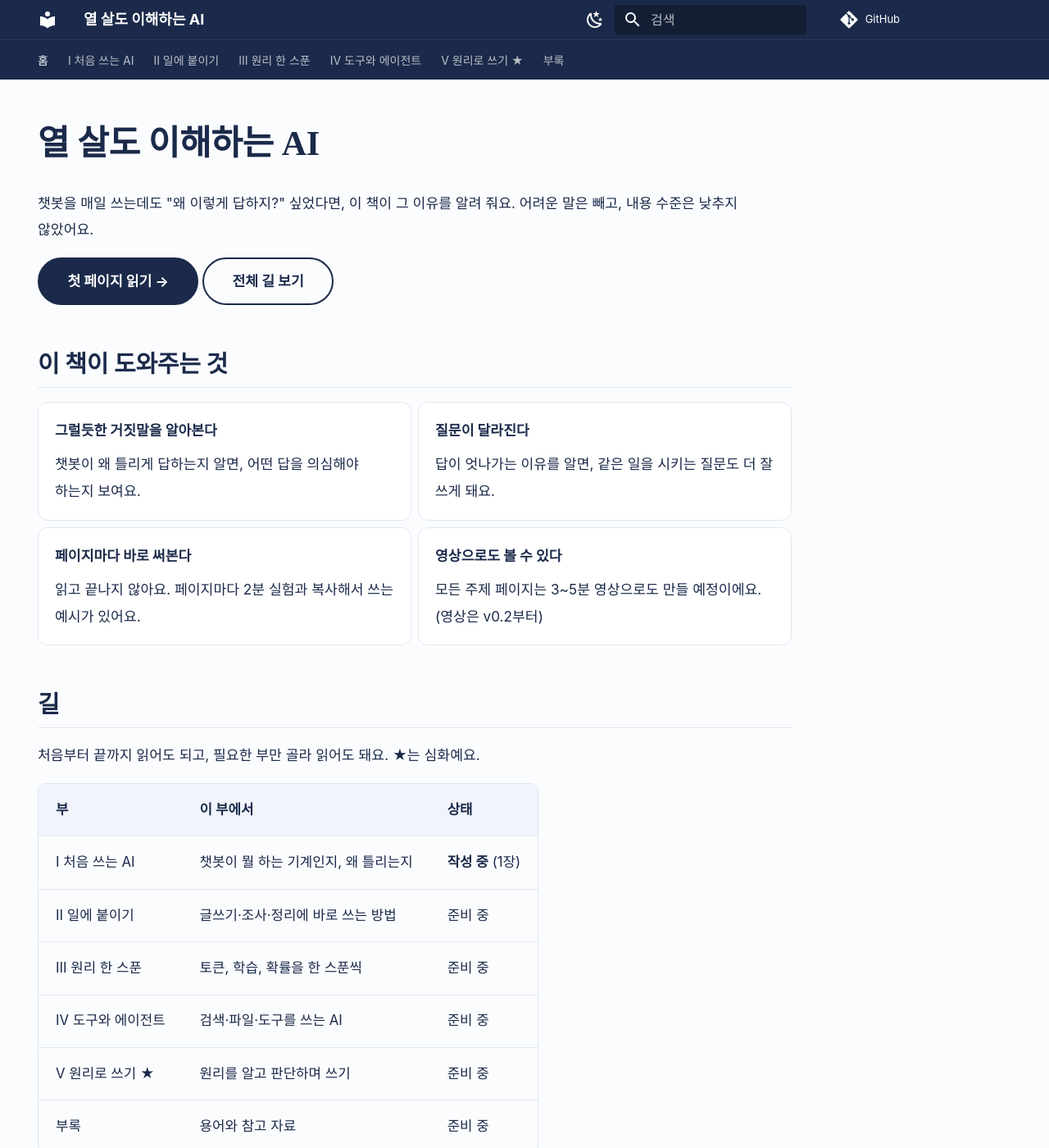
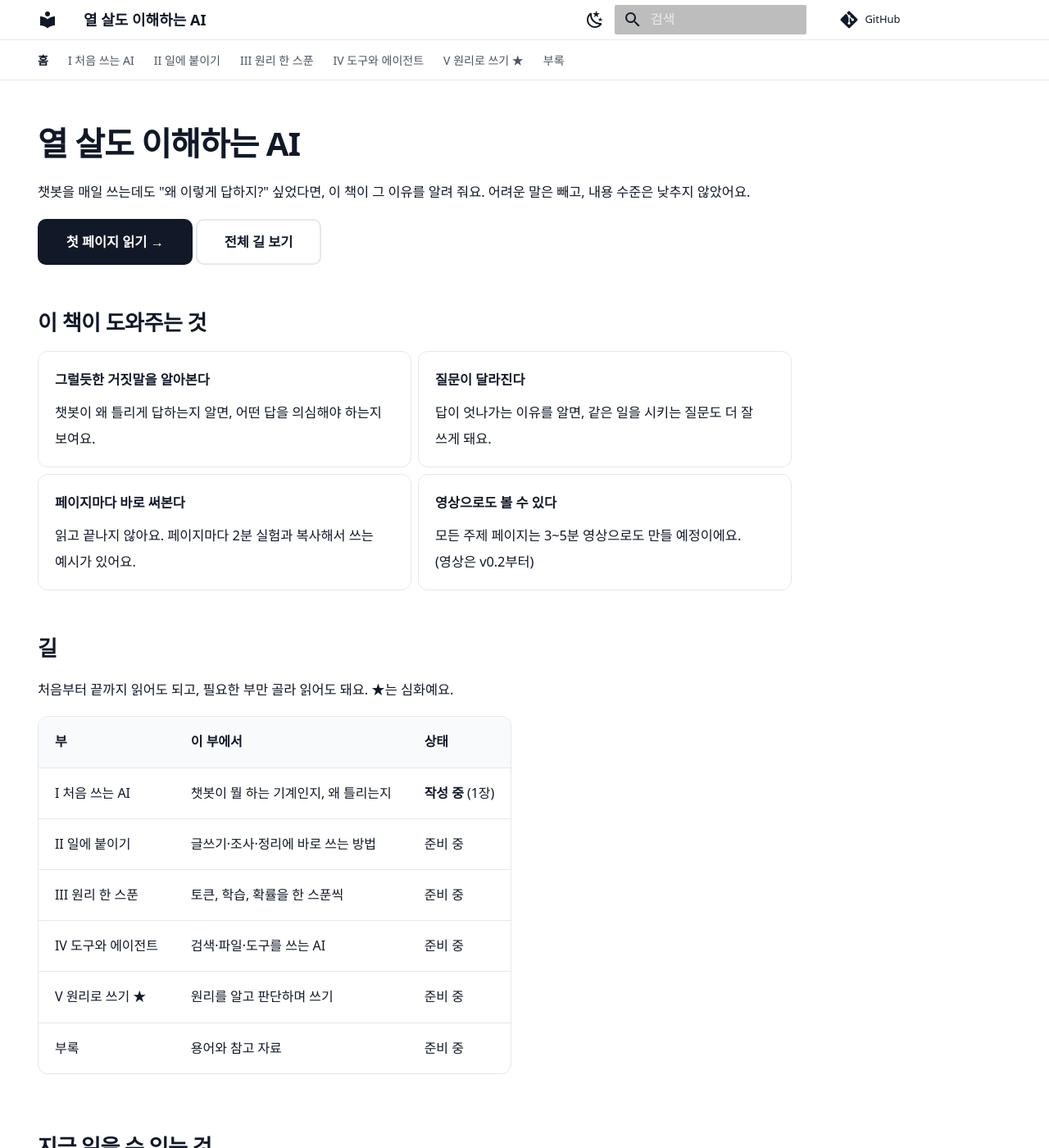
Before and after one commit to AI-jungjuhang/AI-education, an MkDocs documentation site: the page built from docs/index.md, in a window 1280 px wide and 1400 px high. Shown: the whole window at 82% size. Built offline with MkDocs 1.6.1 and Material for MkDocs 9.7.7, drawn with Linux system fonts in a browser that asks for light colours; some web fonts are replaced; comment, search, counter and statistics services are not loaded; some of the changed text lies outside the part shown.

Commit message:
참고 사이트 느낌의 깔끔한 디자인으로 개편, 인터뷰 참고 규칙 기록
Co-Authored-By: Claude Sonnet 5.5 <noreply@anthropic.com>
Claude-Session: https://claude.ai/code/session_01VYi7RVeQz7GRhY6gpYnJVo

```diff
--- a/docs/index.md
+++ b/docs/index.md
@@ -49,6 +49,8 @@ hide:
 
 ## 지금 읽을 수 있는 것
 
-1. [챗봇은 '다음 말'을 맞히는 기계](part1/ch01/next-word.md): 읽는 데 약 5분
-2. 글자를 토큰이라는 조각으로 쪼개 읽는다: 다음 차례
-3. 그럴듯하지만 틀릴 수 있다(환각): 그다음 차례
+<div class="ep-list">
+<a href="part1/ch01/next-word/"><span class="ep-no">1.1.1</span><span class="ep-title">챗봇은 '다음 말'을 맞히는 기계</span><span class="ep-time">읽기 5분</span></a>
+<div class="soon"><span class="ep-no">1.1.2</span><span class="ep-title">글자를 토큰이라는 조각으로 쪼개 읽는다</span><span class="ep-time">다음 차례</span></div>
+<div class="soon"><span class="ep-no">1.1.3</span><span class="ep-title">그럴듯하지만 틀릴 수 있다 (환각)</span><span class="ep-time">그다음 차례</span></div>
+</div>
--- a/docs/stylesheets/extra.css
+++ b/docs/stylesheets/extra.css
@@ -1,57 +1,85 @@
-/* 디자인 방향: 차분한 잉크 블루 + 형광펜 포인트. 장식은 줄이고 읽기 편하게. */
+/* 디자인 방향: 순백 바탕, 짙은 먹색 글자, 파란 포인트 하나. 얇은 선과 둥근 모서리로만 구획한다.
+   서체는 Pretendard 한 가지. 장식은 쓰지 않고, 핵심 문장에만 연한 형광펜. */
 :root{
-  --ink:#1b2a4a; --ink-soft:#44506b; --blue:#2b4acb;
-  --marker:#ffe46b; --paper:#fbfcfe; --card:#ffffff; --line:#e1e6f0; --tint:#f1f4fb;
-  --font-head:"Gowun Batang","Noto Serif KR",serif;
+  --ink:#111827; --ink-soft:#4b5563; --ink-faint:#9ca3af;
+  --blue:#1d4ed8; --marker:#fef08a;
+  --bg:#ffffff; --card:#ffffff; --line:#e5e7eb; --tint:#f9fafb;
+  --font:"Pretendard Variable",Pretendard,"Noto Sans KR",ui-sans-serif,system-ui,sans-serif;
+  --mono:"JetBrains Mono",ui-monospace,Menlo,Consolas,monospace;
 }
 [data-md-color-scheme="default"]{
-  --md-primary-fg-color:var(--ink); --md-primary-bg-color:#fff;
+  --md-primary-fg-color:#fff; --md-primary-bg-color:var(--ink);
   --md-accent-fg-color:var(--blue);
-  --md-default-bg-color:var(--paper); --md-default-fg-color:var(--ink);
+  --md-default-bg-color:var(--bg); --md-default-fg-color:var(--ink);
   --md-typeset-a-color:var(--blue);
+  --md-text-font:"Pretendard Variable",Pretendard,"Noto Sans KR",sans-serif;
+  --md-code-font:"JetBrains Mono",monospace;
 }
 [data-md-color-scheme="slate"]{
-  --md-primary-fg-color:#0e1424; --md-primary-bg-color:#e8ecf7;
-  --md-accent-fg-color:#9fb0ff;
-  --md-default-bg-color:#11161f; --md-default-fg-color:#e6e9f1;
-  --md-typeset-a-color:#9fb0ff;
-  --ink:#e6e9f1; --ink-soft:#a9b2c7; --marker:#ffe46b;
-  --card:#1a2030; --line:#2c3446; --tint:#161c2a;
+  --md-primary-fg-color:#0b0f19; --md-primary-bg-color:#f3f4f6;
+  --md-accent-fg-color:#93b4ff;
+  --md-default-bg-color:#0b0f19; --md-default-fg-color:#f3f4f6;
+  --md-typeset-a-color:#93b4ff;
+  --md-text-font:"Pretendard Variable",Pretendard,"Noto Sans KR",sans-serif;
+  --md-code-font:"JetBrains Mono",monospace;
+  --ink:#f3f4f6; --ink-soft:#9ca3af; --ink-faint:#6b7280; --blue:#93b4ff;
+  --card:#111827; --line:#252b3a; --tint:#111827;
 }
-.md-typeset{font-size:.86rem;line-height:1.9;color:var(--md-default-fg-color)}
+body,.md-typeset{font-family:var(--font)}
+.md-typeset{font-size:.82rem;line-height:1.95;color:var(--md-default-fg-color);letter-spacing:-.003em}
 .md-content__inner{max-width:46rem}
-/* 한국어는 어절 단위로 줄바꿈 */
 .md-typeset,.md-typeset h1,.md-typeset h2,.md-typeset td,.md-typeset th{word-break:keep-all;overflow-wrap:break-word}
 .md-typeset pre,.md-typeset code{word-break:normal}
-.md-typeset h1{font-family:var(--font-head);font-weight:700;font-size:2.1rem;line-height:1.35;color:var(--ink);letter-spacing:-.01em;margin:0 0 1.4rem}
-.md-typeset h2{font-family:var(--font-head);font-weight:700;font-size:1.45rem;color:var(--ink);margin:2.6rem 0 .8rem;padding-bottom:.35rem;border-bottom:1px solid var(--line)}
+/* 헤더와 탭: 흰색, 얇은 아랫선 */
+.md-header{box-shadow:none;border-bottom:1px solid var(--line);background:var(--md-default-bg-color);color:var(--ink)}
+.md-header__title{font-weight:800}
+.md-tabs{background:var(--md-default-bg-color);color:var(--ink-soft);border-bottom:1px solid var(--line)}
+.md-tabs__link{opacity:1;color:var(--ink-soft);font-size:.7rem;font-weight:500}
+.md-tabs__item--active .md-tabs__link,.md-tabs__link:hover{color:var(--ink);font-weight:700}
+/* 제목 */
+.md-typeset h1{font-family:var(--font);font-weight:800;font-size:2rem;line-height:1.35;letter-spacing:-.025em;color:var(--ink);margin:0 0 .6rem}
+.md-typeset h2{font-family:var(--font);font-weight:700;font-size:1.3rem;letter-spacing:-.02em;color:var(--ink);margin:2.6rem 0 .8rem;padding-bottom:0;border:0}
 .md-typeset strong{font-weight:700}
+/* 제목 아래 정보 줄 */
+.md-typeset .ep-meta{margin:0 0 1.6rem;font-size:.7rem;color:var(--ink-soft);display:flex;flex-wrap:wrap;gap:.3rem .9rem}
+.md-typeset .ep-meta span+span::before{content:"·";margin-right:.9rem;color:var(--ink-faint)}
+.md-typeset .ep-bar{display:block;border:1px solid var(--line);border-radius:12px;padding:.7rem 1rem;font-size:.75rem;color:var(--ink-soft);margin:0 0 1.8rem;background:var(--tint)}
 /* 형광펜: 핵심 문장 한두 곳에만 */
-.md-typeset mark{background:linear-gradient(transparent 52%,var(--marker) 52%,var(--marker) 92%,transparent 92%);color:inherit;padding:0 .12em;font-weight:500}
-[data-md-color-scheme="slate"] .md-typeset mark{background:linear-gradient(transparent 52%,rgba(255,228,107,.38) 52%,rgba(255,228,107,.38) 92%,transparent 92%)}
-/* 상자: 두꺼운 왼쪽 선 + 부드러운 면. 종류마다 색만 다르게 */
-.md-typeset .admonition,.md-typeset details{border:0;border-left:5px solid var(--blue);border-radius:10px;box-shadow:none;background:var(--tint);padding:.2rem .5rem .5rem;font-size:.84rem}
-.md-typeset .admonition-title,.md-typeset summary{background:transparent!important;font-family:var(--font-head);font-weight:700;font-size:.95rem;color:var(--ink)}
-.md-typeset .admonition-title::before,.md-typeset summary::before{background-color:currentColor}
-.md-typeset .admonition.abstract{border-color:var(--blue);background:var(--tint)}
-.md-typeset .admonition.tip{border-color:#2e9d5b;background:rgba(46,157,91,.09)}
-.md-typeset .admonition.note,.md-typeset .admonition.info{border-color:#d98a00;background:rgba(217,138,0,.1)}
-.md-typeset .admonition.quote{border-color:var(--ink-soft);background:var(--tint);color:var(--ink-soft);font-size:.8rem}
+.md-typeset mark{background:linear-gradient(transparent 58%,var(--marker) 58%,var(--marker) 94%,transparent 94%);color:inherit;padding:0 .1em;font-weight:600}
+[data-md-color-scheme="slate"] .md-typeset mark{background:linear-gradient(transparent 58%,rgba(254,240,138,.3) 58%,rgba(254,240,138,.3) 94%,transparent 94%)}
+/* 상자: 흰 면 + 1px 선 + 둥근 모서리. 종류는 아이콘 색으로만 구분 */
+.md-typeset .admonition,.md-typeset details{border:1px solid var(--line);border-radius:12px;box-shadow:none;background:var(--tint);padding:.3rem .9rem .6rem;font-size:.8rem}
+.md-typeset .admonition-title,.md-typeset summary{background:transparent!important;font-weight:700;font-size:.82rem;color:var(--ink);padding-left:1.8rem}
+.md-typeset .admonition-title::before,.md-typeset summary::before{background-color:var(--blue)}
+.md-typeset .admonition.tip .admonition-title::before{background-color:#059669}
+.md-typeset .admonition.note .admonition-title::before,.md-typeset .admonition.info .admonition-title::before{background-color:#d97706}
+.md-typeset .admonition.quote{background:var(--md-default-bg-color);color:var(--ink-soft);font-size:.74rem}
 .md-typeset .admonition.quote .admonition-title{color:var(--ink-soft)}
+.md-typeset .admonition.quote .admonition-title::before{background-color:var(--ink-faint)}
 /* 표와 코드 */
-.md-typeset table:not([class]){border:1px solid var(--line);border-radius:10px;overflow:hidden;font-size:.84rem;box-shadow:none}
+.md-typeset table:not([class]){border:1px solid var(--line);border-radius:12px;overflow:hidden;font-size:.8rem;box-shadow:none}
 .md-typeset table:not([class]) th{background:var(--tint);color:var(--ink);font-weight:700}
 .md-typeset table:not([class]) td,.md-typeset table:not([class]) th{border-color:var(--line)}
-.md-typeset pre>code{border-radius:10px;background:var(--tint);font-size:.78rem;line-height:1.7;border-left:4px solid var(--line)}
+.md-typeset pre>code{border-radius:12px;background:var(--tint);border:1px solid var(--line);font-size:.74rem;line-height:1.75}
 .md-typeset hr{border-color:var(--line);margin:2.4rem 0 1rem}
 .md-typeset ul li,.md-typeset ol li{margin-bottom:.3rem}
-.md-header{box-shadow:none;border-bottom:1px solid rgba(255,255,255,.08)}
-.md-tabs{background:var(--md-primary-fg-color)}
-.advanced-badge{color:#d98a00;font-weight:700}
+/* 홈: 약속 카드, 버튼, 행 목록 */
+.md-typeset .grid.cards>ul>li,.md-typeset .grid.cards>ol>li{border:1px solid var(--line);border-radius:12px;background:var(--card);box-shadow:none;padding:.9rem 1rem}
+.md-typeset .grid.cards>ul>li:hover{border-color:var(--blue)}
+.md-typeset .md-button{border-radius:10px;font-weight:700;border-color:var(--line);color:var(--ink)}
+.md-typeset .md-button--primary{background:var(--ink);border-color:var(--ink);color:var(--md-default-bg-color)}
+.md-typeset .md-button:hover{border-color:var(--blue);color:var(--blue);background:transparent}
+.md-typeset .md-button--primary:hover{background:var(--blue);color:#fff;border-color:var(--blue)}
+.md-typeset .ep-list{border:1px solid var(--line);border-radius:12px;overflow:hidden;margin:1rem 0}
+.md-typeset .ep-list>*{display:flex;align-items:baseline;gap:.9rem;padding:.8rem 1rem;border-top:1px solid var(--line);color:var(--ink);line-height:1.5}
+.md-typeset .ep-list>*:first-child{border-top:0}
+.md-typeset .ep-list a:hover{background:var(--tint);color:var(--ink)}
+.md-typeset .ep-no{font-family:var(--mono);font-size:.7rem;color:var(--ink-faint);min-width:3rem}
+.md-typeset .ep-title{flex:1;font-weight:600}
+.md-typeset .ep-time{font-size:.7rem;color:var(--ink-soft);white-space:nowrap}
+.md-typeset .ep-list .soon{color:var(--ink-faint)}
+.md-typeset .ep-list .soon .ep-title{font-weight:500}
+.advanced-badge{color:#d97706;font-weight:700}
 @media (prefers-reduced-motion:reduce){*{transition:none!important}}
-/* 홈: 약속 카드와 버튼 */
-.md-typeset .grid.cards>ul>li,.md-typeset .grid.cards>ol>li{border:1px solid var(--line);border-radius:12px;background:var(--card);box-shadow:none;padding:.9rem 1rem}
-.md-typeset .grid.cards>ul>li:hover{border-color:var(--md-accent-fg-color)}
-.md-typeset .md-button{border-radius:999px;font-weight:700}
-.md-typeset .md-button--primary{background:var(--ink);border-color:var(--ink);color:#fff}
-[data-md-color-scheme="slate"] .md-typeset .md-button--primary{background:#9fb0ff;border-color:#9fb0ff;color:#11161f}
+/* 상자 테두리는 종류와 관계없이 연회색으로 통일 */
+.md-typeset .admonition,.md-typeset details,.md-typeset .admonition.abstract,.md-typeset .admonition.tip,.md-typeset .admonition.note,.md-typeset .admonition.info,.md-typeset .admonition.quote{border-color:var(--line)!important}
--- a/mkdocs.yml
+++ b/mkdocs.yml
@@ -12,9 +12,7 @@ theme:
     - navigation.footer
     - content.code.copy
     - toc.follow
-  font:
-    text: IBM Plex Sans KR
-    code: JetBrains Mono
+  font: false
   palette:
     - scheme: default
       primary: custom
@@ -25,7 +23,8 @@ theme:
       accent: custom
       toggle: {icon: material/weather-sunny, name: 라이트 모드}
 extra_css:
-  - https://fonts.googleapis.com/css2?family=Gowun+Batang:wght@400;700&display=swap
+  - https://cdn.jsdelivr.net/gh/orioncactus/pretendard@v1.3.9/dist/web/variable/pretendardvariable-dynamic-subset.min.css
+  - https://fonts.googleapis.com/css2?family=JetBrains+Mono:wght@400;500&display=swap
   - stylesheets/extra.css
 markdown_extensions:
   - admonition
```
Also changed, not shown: .claude/skills/topic-page/SKILL.md (+4 -0 lines), CLAUDE.md (+7 -0 lines), docs/part1/ch01/next-word.md (+2 -0 lines).
